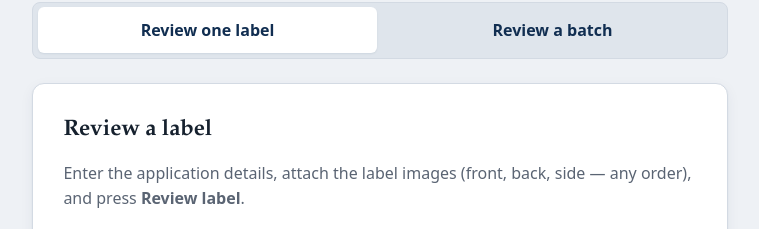
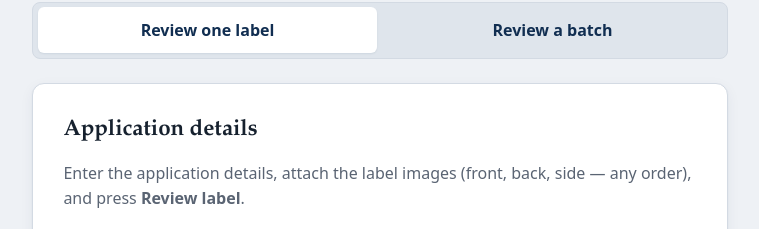
Before and after one commit to tomholz/ttb-label-reviewer, a FastAPI app: page / in a window 1280 px wide. Shown: the part 160-389 px from the top of the page, without its empty margins (260-1019 px from the left). Run offline with FastAPI, Linux system fonts and the light colour scheme; some libraries are stand-ins or nearby versions.

Commit message:
Polish: distinct panel headings, drop inert aria-live, derive sample mime
- Reword card headings so they complement the tabs instead of echoing
  them ("Review a label"/"Review a batch" -> "Application details"/
  "Upload a batch"); the ids the panels label themselves by are kept.
- Drop aria-live from the coverage notice: it is toggled by a CSS display
  change, which does not reliably trigger a live announcement, so the
  attribute promised behavior it never delivered. (#results keeps its
  aria-live — there the content is swapped in via a real DOM mutation.)
- Derive the demo image's media type from its filename instead of
  hardcoding image/png, so a future non-PNG sample still works.

Co-Authored-By: Claude Opus 4.8 <noreply@anthropic.com>

```diff
--- a/src/ttb_label_reviewer/main.py
+++ b/src/ttb_label_reviewer/main.py
@@ -1,5 +1,6 @@
 import asyncio
 import json
+import mimetypes
 import os
 import uuid
 from functools import lru_cache
@@ -299,9 +300,10 @@ def ui_sample_review(
 
     beverage_type = BeverageType(demo_sample["beverage_type"])
     image_path = _PACKAGE_DIR / "static" / "demo" / demo_sample["filename"]
+    media_type, _ = mimetypes.guess_type(demo_sample["filename"])
     label_image = LabelImage(
         filename=demo_sample["filename"],
-        media_type="image/png",
+        media_type=media_type or "image/png",
         data=image_path.read_bytes(),
     )
     application = ApplicationRecord(
--- a/src/ttb_label_reviewer/templates/index.html
+++ b/src/ttb_label_reviewer/templates/index.html
@@ -8,7 +8,7 @@
 <div class="workflow-shell">
   <section id="batch-workflow" class="workflow-panel" aria-labelledby="batch-workflow-heading">
     <section class="card">
-      <h2 id="batch-workflow-heading">Review a batch</h2>
+      <h2 id="batch-workflow-heading">Upload a batch</h2>
       <p class="card-intro">Upload one zip containing <code>manifest.csv</code>
          and the label images it names &mdash; one row per application.
          <a href="/batch/template" download>Download the CSV template</a> to
@@ -58,7 +58,7 @@
 
   <section id="single-workflow" class="workflow-panel" aria-labelledby="single-workflow-heading">
     <section class="card">
-      <h2 id="single-workflow-heading">Review a label</h2>
+      <h2 id="single-workflow-heading">Application details</h2>
       <p class="card-intro">Enter the application details, attach the label
          images (front, back, side &mdash; any order), and press
          <strong>Review label</strong>.</p>
@@ -79,8 +79,7 @@
             <option value="malt_beverage">Malt beverage</option>
           </select>
           <p id="beverage-coverage-notice"
-             class="notice beverage-notice"
-             aria-live="polite">Wine and malt beverage review is
+             class="notice beverage-notice">Wine and malt beverage review is
             <strong>partial</strong>. This prototype checks the brand name,
             class/type, alcohol statement, net contents, name/address, country of
             origin, and the government health warning. Category-specific rules
```
